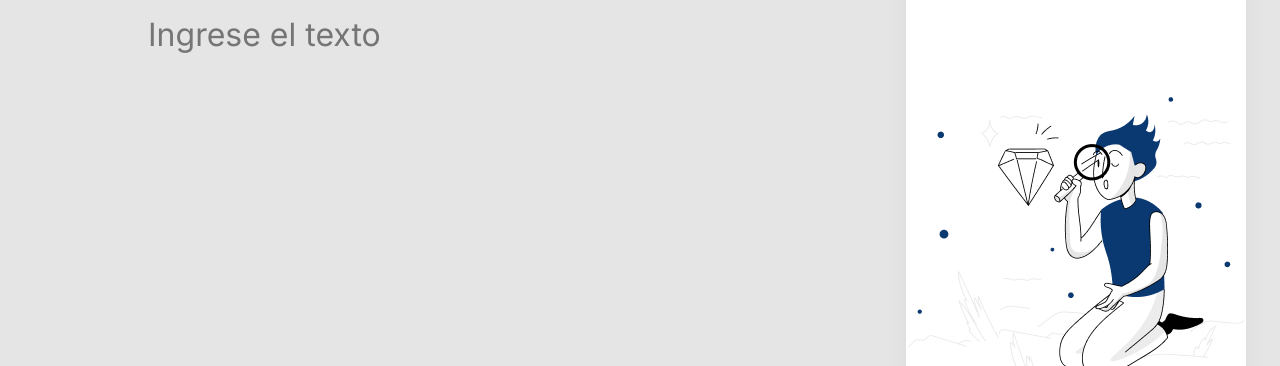
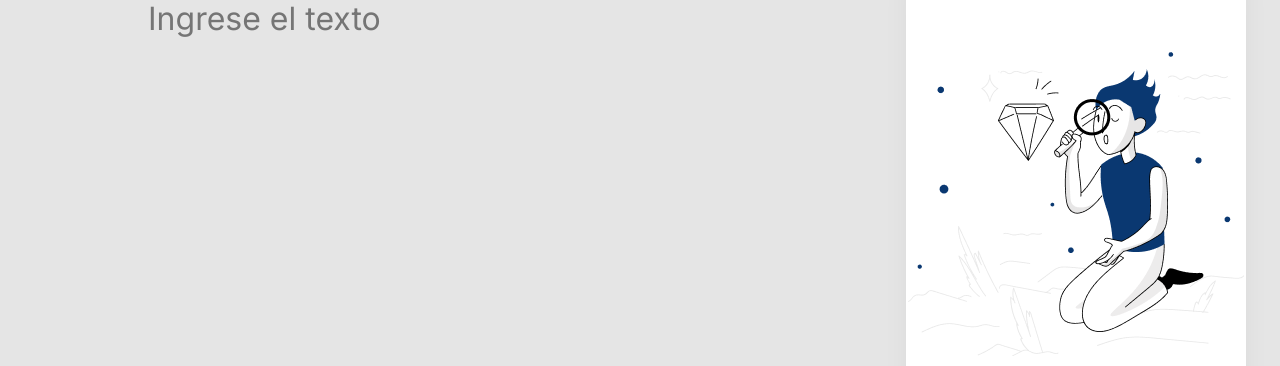
Before and after one commit to Sergio1213/Challenge, a plain HTML site: page index.html in a window 1280 px wide. Shown: the part 104-470 px from the top of the page. Drawn offline with Linux system fonts and the light colour scheme.

Commit message:
Update style.css

```diff
--- a/style.css
+++ b/style.css
@@ -6,6 +6,7 @@
 body{
 
     background-color: #E5E5E5;
+    height:100%;
 }
 button{
    width: 328px;
@@ -19,7 +20,7 @@ button:hover{
 }
 .container{
     justify-content: center;
-    height: 920px;
+    height: 100%;
     display: grid;
     grid-template-columns: 1fr 4fr 2fr;
 }
@@ -67,7 +68,7 @@ button:hover{
     height: 304px;
 }
 .centro{
-    height: 100%;
+    height: 750px;
     margin: 40px;
     display: grid;
     gap: 24px;
```
